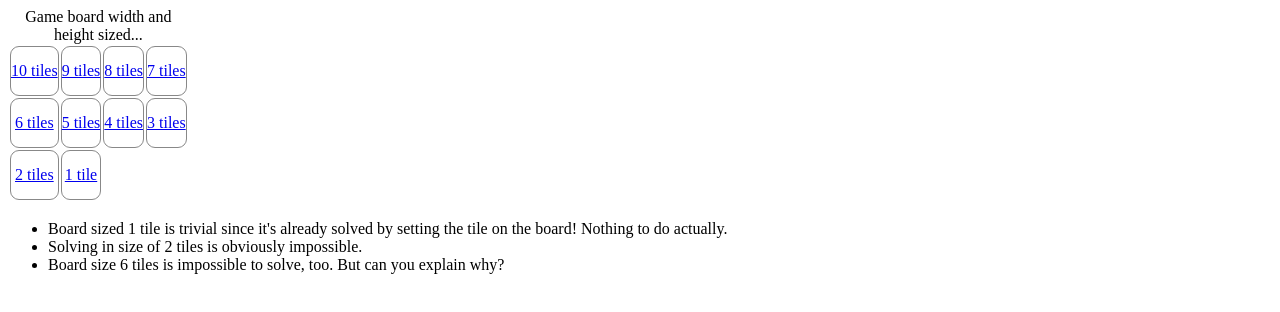
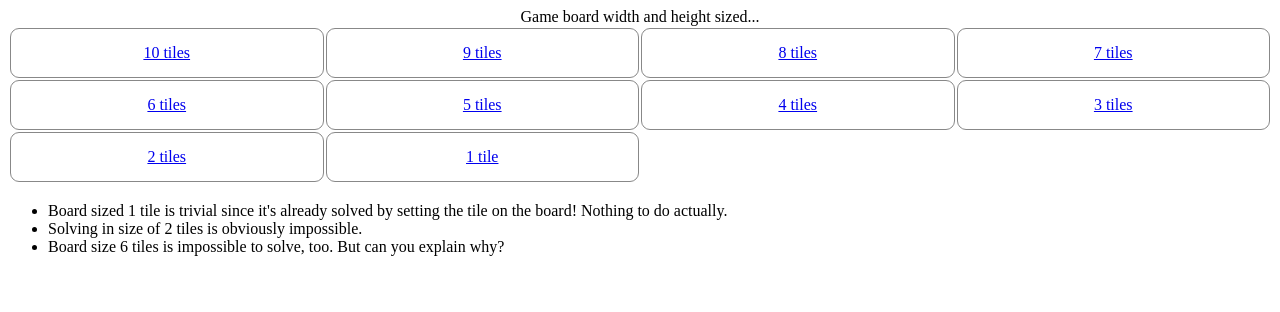
Before and after one commit to OMerkel/eulersquare, a plain HTML site: page src/menu.html in a window 1280 px wide. Drawn offline with Linux system fonts and the light colour scheme.

Commit message:
Use full screen width for menu.

```diff
--- a/src/menu.html
+++ b/src/menu.html
@@ -65,7 +65,7 @@
 <title>Leonhard Euler's Magic Square - Main menu</title>
 </head>
 <body>
-<table style="table-layout:fixed">
+<table style="table-layout:fixed" width="100%">
   <caption style="caption-side:top">Game board width and height sized...</caption>
   <tr>
     <td align="center"><a target="_top" href="gameboard.html?size=10">10 tiles</a></td>
```
